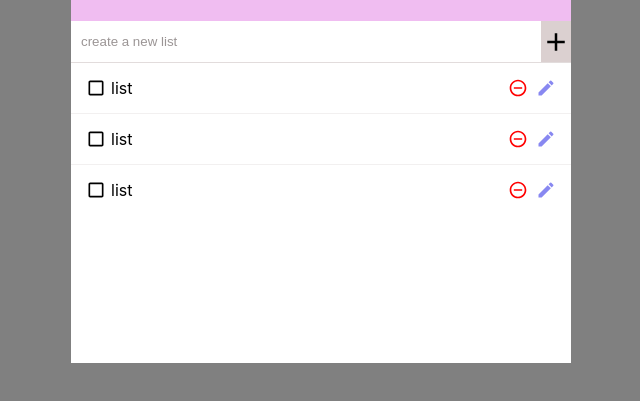
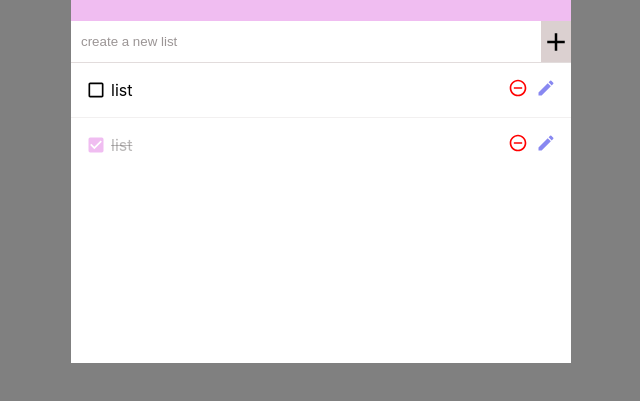
Before and after one commit to 6810779s/todoList-app-project, a React (Create React App) app: page / in a window 1280 px wide. Shown: the part 139-540 px from the top of the page, without its empty margins (319-959 px from the left). Built offline with nearby package versions, Linux system fonts and the light colour scheme.

Commit message:
check styling

```diff
--- a/package.json
+++ b/package.json
@@ -6,6 +6,7 @@
     "@testing-library/jest-dom": "^5.11.4",
     "@testing-library/react": "^11.1.0",
     "@testing-library/user-event": "^12.1.10",
+    "classnames": "^2.3.1",
     "react": "^17.0.2",
     "react-dom": "^17.0.2",
     "react-icons": "^4.2.0",
--- a/src/components/AddLists.js
+++ b/src/components/AddLists.js
@@ -1,13 +1,18 @@
-import React from 'react';
+import React, { useState } from 'react';
 import styles from '../styles/AddLists.module.css';
 import List from './List';
 
 const AddLists = () => {
+  const [lists, setLists] = useState([
+    { id: 1, text: '', checked: false },
+    { id: 2, text: '', checked: true },
+  ]);
+  const [nextId, setNextId] = useState(2);
   return (
     <div className={styles.container}>
-      <List />
-      <List />
-      <List />
+      {lists.map((list) => (
+        <List list={list} key={list.id} />
+      ))}
     </div>
   );
 };
--- a/src/components/List.js
+++ b/src/components/List.js
@@ -1,21 +1,31 @@
 import React from 'react';
 import styles from '../styles/List.module.css';
+import classNames from 'classnames/bind';
+
 import {
   MdCheckBoxOutlineBlank,
+  MdCheckBox,
   MdRemoveCircleOutline,
   MdCreate,
 } from 'react-icons/md';
 
-const List = () => {
+const cx = classNames.bind(styles);
+
+const List = ({ list }) => {
+  const { text, checked } = list;
   return (
     <div className={styles.items_container}>
-      <div className={styles.checkbox}>
-        <MdCheckBoxOutlineBlank />
+      <div className={cx('checkbox', { checked })}>
+        {checked ? <MdCheckBox /> : <MdCheckBoxOutlineBlank />}
         <div className={styles.text}>list</div>
       </div>
       <div className={styles.function}>
-        <MdRemoveCircleOutline />
-        <MdCreate />
+        <div className={styles.remove}>
+          <MdRemoveCircleOutline />
+        </div>
+        <div className={styles.modify}>
+          <MdCreate />
+        </div>
       </div>
     </div>
   );
--- a/src/styles/List.module.css
+++ b/src/styles/List.module.css
@@ -20,6 +20,15 @@
   margin-left: 5px;
 }
 
+.items_container .checkbox.checked svg {
+  color: #f0bdf1;
+}
+
+.items_container .checkbox.checked .text {
+  text-decoration: line-through;
+  color: #615d5d71;
+}
+
 .items_container .function {
   display: flex;
 }
@@ -27,27 +36,22 @@
 .items_container .function svg {
   margin-left: 8px;
   cursor: pointer;
-}
-
-.items_container .function svg:nth-child(1) {
-  color: red;
   font-size: 20px;
 }
 
-.items_container .function svg:nth-child(1):hover {
+.items_container .function svg:hover {
   color: #f0bdf1;
 }
 
-.items_container .function svg:nth-child(2) {
-  color: #8888f1;
-  font-size: 20px;
+.items_container .function .remove {
+  color: red;
 }
 
-.items_container .function svg:nth-child(2):hover {
-  color: #f0bdf1;
+.items_container .function .modify {
+  color: #8888f1;
 }
 
 .items_container + .items_container {
-  border-top: 1px solid rgba(226, 222, 222, 0.445);
+  border-top: 1px solid #e2dede71;
 }
 /*# sourceMappingURL=List.module.css.map */
--- a/src/styles/List.module.scss
+++ b/src/styles/List.module.scss
@@ -16,6 +16,16 @@
       flex: 1;
       margin-left: 5px;
     }
+    //if checked
+    &.checked{
+      svg{
+        color: $mainColor;
+      }
+      .text{
+        text-decoration: line-through;
+        color: #615d5d71;
+      }
+    }
   }
 
   .function{
@@ -23,26 +33,23 @@
     svg{
       margin-left: 8px;
       cursor: pointer;
-      &:nth-child(1){
-        color: red;
-        font-size: 20px;
-        &:hover{
-          color: $mainColor;
-        }
+      font-size: 20px;
+      &:hover{
+        color: $mainColor;
       }
-      &:nth-child(2){
-        color: rgb(136, 136, 241);
-        font-size: 20px;
-        &:hover{
-          color: $mainColor
-        }
-      }
+    }
+    .remove{
+      color:red;
+    }
+    .modify{
+      color:#8888f1;
+
     }
 
   }
 
 
   &+&{
-    border-top: 1px solid rgba(226, 222, 222, 0.445)
+    border-top: 1px solid #e2dede71
   }
 }
```
Also changed, not shown: 2 other files (tests, documents, lock files or other folders).
